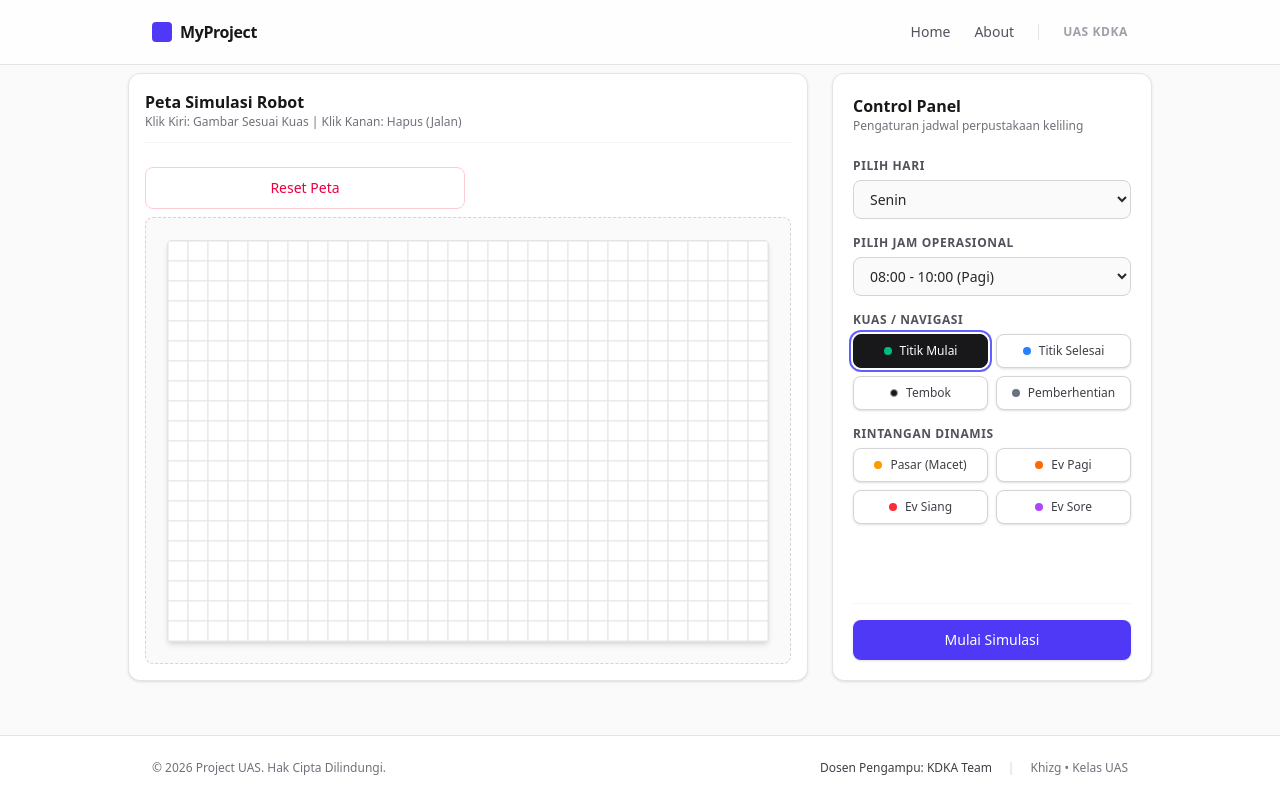
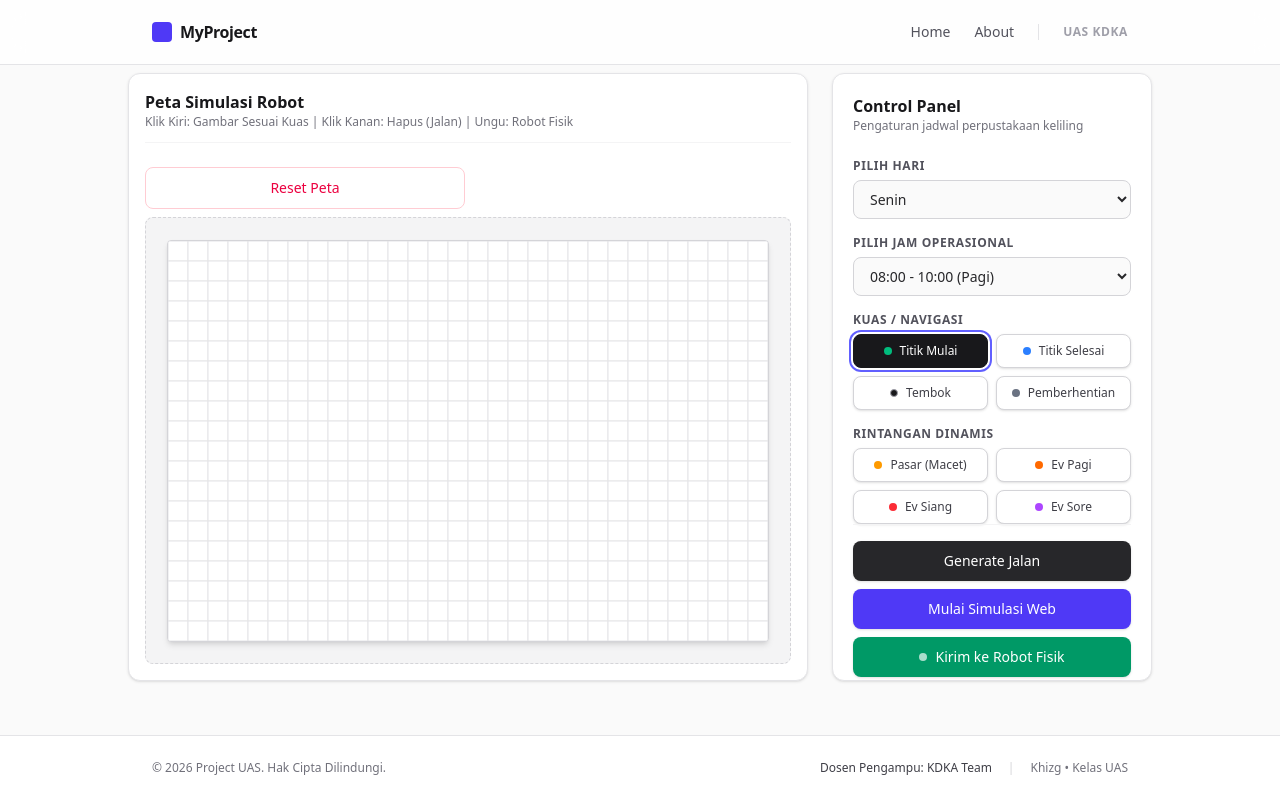
Before and after one commit to Tapolta/Tugas-UAS-KDKA, a Flask app: page /main-map in a window 1280 px wide. Run offline with Flask 3, Linux system fonts and the light colour scheme; data that the repository does not hold is empty.

Commit message:
jadi rute jalan dan simulasi web

```diff
--- a/app/routes.py
+++ b/app/routes.py
@@ -3,81 +3,141 @@ from app.services.router_service import RouterService
 
 simulation_bp = Blueprint('simulation', __name__)
 
+# --- STATE MEMORI SEMENTARA UNTUK ROBOT FISIK ---
+# Catatan: Pada aplikasi produksi, data ini idealnya disimpan di database/Redis
+robot_physical_state = {
+    "status": "idle",          # "idle" atau "running"
+    "rute_penuh": [],          # Menyimpan koordinat rute aktif [[x,y], [x,y], ...]
+    "posisi_sekarang": None,   # Koordinat [x, y] saat ini
+    "jalan_dilewati": []       # Koordinat rute yang sudah berhasil dibersihkan/dilewati
+}
+
 @simulation_bp.route('/')
 def landing():
-	return render_template('landing.html')
+    return render_template('landing.html')
 
 @simulation_bp.route('/main-map')
 def main_map():
-	return render_template('main_map.html')
+    return render_template('main_map.html')
 
+# 1. API GENERATE RUTE SIMULASI WEB (Kode Asli Kamu)
 @simulation_bp.route('/api/simulasi', methods=['POST'])
 def simulasi_rute():
-	data = request.get_json()
-	if not data:
-		return jsonify({"status": "error", "message": "Malformasi data JSON tidak valid."}), 400
+    data = request.get_json()
+    if not data:
+        return jsonify({"status": "error", "message": "Malformasi data JSON tidak valid."}), 400
 
-	hari = data.get('hari')
-	jam = data.get('jam')
-	peta = data.get('peta')
+    hari = data.get('hari')
+    jam = data.get('jam')
+    peta = data.get('peta')
 
-	if not all([hari, jam, peta]):
-		return jsonify({"status": "error", "message": "Parameter tidak lengkap."}), 400
+    if not all([hari, jam, peta]):
+        return jsonify({"status": "error", "message": "Parameter tidak lengkap."}), 400
 
-	titik_mulai = None
-	titik_selesai = None
-	daftar_pemberhentian = []
+    titik_mulai = None
+    titik_selesai = None
+    daftar_pemberhentian = []
 
-	for col_idx, col in enumerate(peta):
-		for row_idx, value in enumerate(col):
-			if value == RouterService.START_NODE:
-				titik_mulai = (col_idx, row_idx)
-			elif value == RouterService.GOAL_NODE:
-				titik_selesai = (col_idx, row_idx)
-			elif value == RouterService.STATION:
-				daftar_pemberhentian.append((col_idx, row_idx))
+    for col_idx, col in enumerate(peta):
+        for row_idx, value in enumerate(col):
+            if value == RouterService.START_NODE:
+                titik_mulai = (col_idx, row_idx)
+            elif value == RouterService.GOAL_NODE:
+                titik_selesai = (col_idx, row_idx)
+            elif value == RouterService.STATION:
+                daftar_pemberhentian.append((col_idx, row_idx))
 
-	if not titik_mulai or not titik_selesai:
-		return jsonify({"status": "error", "message": "Peta wajib memiliki minimal 1 Titik Mulai dan 1 Titik Selesai!"}), 400
+    if not titik_mulai or not titik_selesai:
+        return jsonify({"status": "error", "message": "Peta wajib memiliki minimal 1 Titik Mulai dan 1 Titik Selesai!"}), 400
 
-	try:
-		active_weights = RouterService.get_obstacle_weights(hari, jam)
-		rute_penuh = []
-		posisi_sekarang = titik_mulai
+    try:
+        active_weights = RouterService.get_obstacle_weights(hari, jam)
+        rute_penuh = []
+        posisi_sekarang = titik_mulai
 
-		while daftar_pemberhentian:
-			terdekat = None
-			jarak_terpendek = float('inf')
-			rute_terpilih = []
+        while daftar_pemberhentian:
+            terdekat = None
+            jarak_terpendek = float('inf')
+            rute_terpilih = []
 
-			for stasiun in daftar_pemberhentian:
-				rute_uji = RouterService.find_shortest_path(peta, posisi_sekarang, stasiun, active_weights)
-				if rute_uji and len(rute_uji) < jarak_terpendek:
-					jarak_terpendek = len(rute_uji)
-					terdekat = stasiun
-					rute_terpilih = rute_uji
+            for stasiun in daftar_pemberhentian:
+                rute_uji = RouterService.find_shortest_path(peta, posisi_sekarang, stasiun, active_weights)
+                if rute_uji and len(rute_uji) < jarak_terpendek:
+                    jarak_terpendek = len(rute_uji)
+                    terdekat = stasiun
+                    rute_terpilih = rute_uji
 
-			if not terdekat:
-				return jsonify({"status": "error", "message": "Ada titik pemberhentian yang terblokir!"}), 422
+            if not terdekat:
+                return jsonify({"status": "error", "message": "Ada titik pemberhentian yang terblokir!"}), 422
 
-			if rute_penuh:
-				rute_penuh.extend(rute_terpilih[1:])
-			else:
-				rute_penuh.extend(rute_terpilih)
+            if rute_penuh:
+                rute_penuh.extend(rute_terpilih[1:])
+            else:
+                rute_penuh.extend(rute_terpilih)
 
-			posisi_sekarang = terdekat
-			daftar_pemberhentian.remove(terdekat)
+            posisi_sekarang = terdekat
+            daftar_pemberhentian.remove(terdekat)
 
-		rute_ke_finish = RouterService.find_shortest_path(peta, posisi_sekarang, titik_selesai, active_weights)
-		if not rute_ke_finish:
-			return jsonify({"status": "error", "message": "Rute menuju titik selesai terblokir!"}), 422
+        rute_ke_finish = RouterService.find_shortest_path(peta, posisi_sekarang, titik_selesai, active_weights)
+        if not rute_ke_finish:
+            return jsonify({"status": "error", "message": "Rute menuju titik selesai terblokir!"}), 422
 
-		if rute_penuh:
-			rute_penuh.extend(rute_ke_finish[1:])
-		else:
-			rute_penuh.extend(rute_ke_finish)
+        if rute_penuh:
+            rute_penuh.extend(rute_ke_finish[1:])
+        else:
+            rute_penuh.extend(rute_ke_finish)
 
-		return jsonify({"status": "success", "rute": rute_penuh}), 200
+        return jsonify({"status": "success", "rute": rute_penuh}), 200
 
-	except Exception as e:
-		return jsonify({"status": "error", "message": f"Kegagalan sistem internal: {str(e)}"}), 500
+    except Exception as e:
+        return jsonify({"status": "error", "message": f"Kegagalan sistem internal: {str(e)}"}), 500
+
+
+# 2. API BARU: MENERIMA/MENYIAPKAN RUTE UNTUK ROBOT FISIK
+@simulation_bp.route('/api/robot/siapkan-rute', methods=['POST'])
+def siapkan_rute_fisik():
+    data = request.get_json()
+    if not data or 'rute' not in data:
+        return jsonify({"status": "error", "message": "Data rute tidak ditemukan."}), 400
+
+    rute = data.get('rute')
+    if not rute or len(rute) == 0:
+        return jsonify({"status": "error", "message": "Rute kosong."}), 400
+
+    # Reset dan set state robot fisik ke posisi awal rute
+    robot_physical_state["rute_penuh"] = rute
+    robot_physical_state["posisi_sekarang"] = rute[0]
+    robot_physical_state["jalan_dilewati"] = [rute[0]]
+    robot_physical_state["status"] = "running" # Otomatis aktif/bisa di-fetch ESP32
+
+    return jsonify({"status": "success", "message": "Rute berhasil diunggah ke server backend!"}), 200
+
+
+# 3. API BARU: POLLING STATUS UNTUK CANVAS JAVASCRIPT FRONTEND
+@simulation_bp.route('/api/robot/status', methods=['GET'])
+def ambil_status_robot():
+    # Mengembalikan koordinat aktual robot fisik agar digambar sebagai lingkaran ungu di web
+    return jsonify({
+        "status": robot_physical_state["status"],
+        "posisi_sekarang": robot_physical_state["posisi_sekarang"],
+        "jalan_dilewati": robot_physical_state["jalan_dilewati"]
+    }), 200
+
+
+# 4. API TAMBAHAN (OPSIONAL): UNTUK ESP32/HARDWARE UPDATE KOORDINATNYA
+@simulation_bp.route('/api/robot/update-posisi', methods=['POST'])
+def update_posisi_dari_hardware():
+    data = request.get_json()
+    posisi = data.get('posisi') # Kirim format [col, row] dari ESP32
+
+    if posisi:
+        robot_physical_state["posisi_sekarang"] = posisi
+        if posisi not in robot_physical_state["jalan_dilewati"]:
+            robot_physical_state["jalan_dilewati"].append(posisi)
+
+        # Jika koordinat saat ini sudah menyentuh titik koordinat terakhir rute
+        if posisi == robot_physical_state["rute_penuh"][-1]:
+            robot_physical_state["status"] = "idle"
+
+        return jsonify({"status": "success"}), 200
+    return jsonify({"status": "error", "message": "Koordinat tidak valid"}), 400
--- a/app/static/css/style.css
+++ b/app/static/css/style.css
@@ -11,6 +11,8 @@
     --color-orange-500: oklch(70.5% 0.213 47.604);
     --color-amber-500: oklch(76.9% 0.188 70.08);
     --color-emerald-500: oklch(69.6% 0.17 162.48);
+    --color-emerald-600: oklch(59.6% 0.145 163.225);
+    --color-emerald-700: oklch(50.8% 0.118 165.612);
     --color-blue-500: oklch(62.3% 0.214 259.815);
     --color-indigo-500: oklch(58.5% 0.233 277.117);
     --color-indigo-600: oklch(51.1% 0.262 276.966);
@@ -18,9 +20,9 @@
     --color-purple-500: oklch(62.7% 0.265 303.9);
     --color-rose-50: oklch(96.9% 0.015 12.422);
     --color-rose-200: oklch(89.2% 0.058 10.001);
-    --color-rose-500: oklch(64.5% 0.246 16.439);
     --color-rose-600: oklch(58.6% 0.253 17.585);
     --color-gray-500: oklch(55.1% 0.027 264.364);
+    --color-gray-800: oklch(27.8% 0.033 256.848);
     --color-zinc-50: oklch(98.5% 0 0);
     --color-zinc-100: oklch(96.7% 0.001 286.375);
     --color-zinc-200: oklch(92% 0.004 286.32);
@@ -34,7 +36,6 @@
     --color-white: #fff;
     --spacing: 0.25rem;
     --container-xs: 20rem;
-    --container-sm: 24rem;
     --container-5xl: 64rem;
     --text-xs: 0.75rem;
     --text-xs--line-height: calc(1 / 0.75);
@@ -47,6 +48,8 @@
     --radius-lg: 0.5rem;
     --radius-xl: 0.75rem;
     --ease-out: cubic-bezier(0, 0, 0.2, 1);
+    --animate-ping: ping 1s cubic-bezier(0, 0, 0.2, 1) infinite;
+    --animate-pulse: pulse 2s cubic-bezier(0.4, 0, 0.6, 1) infinite;
     --blur-md: 12px;
     --default-transition-duration: 150ms;
     --default-transition-timing-function: cubic-bezier(0.4, 0, 0.2, 1);
@@ -319,6 +298,9 @@
   }
   .animate-fade-in {
     animation: fadeIn 0.5s ease-out forwards;
+  }
+  .animate-pulse {
+    animation: var(--animate-pulse);
   }
   .cursor-crosshair {
     cursor: crosshair;
@@ -445,6 +404,9 @@
   .bg-emerald-500 {
     background-color: var(--color-emerald-500);
   }
+  .bg-emerald-600 {
+    background-color: var(--color-emerald-600);
+  }
   .bg-gray-500 {
     background-color: var(--color-gray-500);
   }
@@ -475,8 +434,14 @@
   .bg-zinc-50 {
     background-color: var(--color-zinc-50);
   }
+  .bg-zinc-100 {
+    background-color: var(--color-zinc-100);
+  }
   .bg-zinc-200 {
     background-color: var(--color-zinc-200);
+  }
+  .bg-zinc-800 {
+    background-color: var(--color-zinc-800);
   }
   .bg-zinc-900 {
     background-color: var(--color-zinc-900);
@@ -650,6 +612,13 @@
       color: var(--color-white);
     }
   }
+  .hover\:bg-emerald-700 {
+    &:hover {
+      @media (hover: hover) {
+        background-color: var(--color-emerald-700);
+      }
+    }
+  }
   .hover\:bg-indigo-700 {
     &:hover {
       @media (hover: hover) {
@@ -668,6 +637,13 @@
     &:hover {
       @media (hover: hover) {
         background-color: var(--color-zinc-50);
+      }
+    }
+  }
+  .hover\:bg-zinc-900 {
+    &:hover {
+      @media (hover: hover) {
+        background-color: var(--color-zinc-900);
       }
     }
   }
--- a/app/templates/main_map.html
+++ b/app/templates/main_map.html
@@ -7,7 +7,7 @@
     <div class="flex flex-col gap-2 border-b border-zinc-100 pb-3 mb-4">
       <div>
         <h2 class="font-semibold text-zinc-900">Peta Simulasi Robot</h2>
-        <p class="text-xs text-zinc-500">Klik Kiri: Gambar Sesuai Kuas | Klik Kanan: Hapus (Jalan)</p>
+        <p class="text-xs text-zinc-500">Klik Kiri: Gambar Sesuai Kuas | Klik Kanan: Hapus (Jalan) | Ungu: Robot Fisik</p>
       </div>
     </div>
 
@@ -18,8 +18,8 @@
       Reset Peta
     </button>
 
-    <div class="flex-1 flex items-center justify-center bg-zinc-50 rounded-lg border border-dashed border-zinc-300 relative overflow-hidden">
-      <canvas id="simulasiCanvas" width="600" height="400" class="bg-white shadow-md rounded border border-zinc-200 cursor-crosshair"></canvas>
+    <div class="flex-1 flex items-center justify-center bg-zinc-100 rounded-lg border border-dashed border-zinc-300 relative overflow-hidden">
+      <canvas id="simulasiCanvas" width="600" height="400" class="bg-white shadow-md rounded border border-zinc-300 cursor-crosshair"></canvas>
     </div>
   </div>
 
@@ -88,9 +88,15 @@
       </div>
     </div>
 
-    <div class="pt-4 border-t border-zinc-100">
+    <div class="pt-4 border-t border-zinc-100 flex flex-col gap-2">
+      <button id="btnGenerate" class="w-full bg-zinc-800 hover:bg-zinc-900 text-white font-medium py-2.5 px-4 rounded-lg shadow-sm transition flex items-center justify-center gap-2 text-sm">
+        Generate Jalan
+      </button>
       <button id="btnSimulasi" class="w-full bg-indigo-600 hover:bg-indigo-700 text-white font-medium py-2.5 px-4 rounded-lg shadow-sm transition flex items-center justify-center gap-2 text-sm">
-        Mulai Simulasi
+        Mulai Simulasi Web
+      </button>
+      <button id="btnRobotFisik" class="w-full bg-emerald-600 hover:bg-emerald-700 text-white font-medium py-2.5 px-4 rounded-lg shadow-sm transition flex items-center justify-center gap-2 text-sm">
+        <span class="h-2 w-2 rounded-full bg-white animate-pulse"></span> Kirim ke Robot Fisik
       </button>
     </div>
   </div>
@@ -98,7 +104,8 @@
 
 <script>
   const RESOLUTION = 20;
-  const ROUTE_COLOR = '#10b981';
+  const ROUTE_COLOR = '#06b6d4'; // Warna Rute (Cyan)
+  const PASSED_COLOR = '#e2e8f0'; // Warna jalan yang sudah dilewati robot fisik (Slate 200)
 
   const TILE_CONFIG = {
     0: { color: '#ffffff', isUnique: false },
@@ -108,14 +115,16 @@
     4: { color: '#f97316', isUnique: false },
     5: { color: '#ef4444', isUnique: false },
     6: { color: '#a855f7', isUnique: false },
-    7: { color: '#10b981', isUnique: true  },
-    8: { color: '#3b82f6', isUnique: true  }
+    7: { color: '#10b981', isUnique: true  }, // Start
+    8: { color: '#3b82f6', isUnique: true  }  // Finish
   };
 
   const canvas = document.getElementById('simulasiCanvas');
   const ctx = canvas.getContext('2d');
   const btnReset = document.getElementById('btnReset');
+  const btnGenerate = document.getElementById('btnGenerate');
   const btnSimulasi = document.getElementById('btnSimulasi');
+  const btnRobotFisik = document.getElementById('btnRobotFisik');
   const toolButtons = document.querySelectorAll('.tool-btn');
   const selectHari = document.getElementById('selectHari');
   const selectJam = document.getElementById('selectJam');
@@ -126,6 +135,17 @@
   let grid = Array(COLS).fill(null).map(() => Array(ROWS).fill(0));
   let currentTool = 7;
 
+  // --- STATE ANIMASI SIMULASI WEB ---
+  let generatedRoute = [];
+  let isSimulating = false;
+  let simIndex = 0;
+  const ROBOT_SPEED = 150; // Kecepatan gerak (ms)
+  let simulationInterval = null; // Variabel baru pengontrol animasi
+
+  // --- STATE BARU UNTUK MONITORING ROBOT FISIK ---
+  let physicalRobotPos = null;
+  let jalanDilewati = [];
+
   function drawGrid() {
     ctx.clearRect(0, 0, canvas.width, canvas.height);
     for (let col = 0; col < COLS; col++) {
@@ -134,9 +154,15 @@
         ctx.rect(col * RESOLUTION, row * RESOLUTION, RESOLUTION, RESOLUTION);
 
         const tileType = grid[col][row];
-        ctx.fillStyle = TILE_CONFIG[tileType]?.color || '#ffffff';
+        const isPassed = jalanDilewati.some(([cx, rx]) => cx === col && rx === row);
+
+        if (isPassed && tileType !== 7 && tileType !== 8) {
+          ctx.fillStyle = PASSED_COLOR;
+        } else {
+          ctx.fillStyle = TILE_CONFIG[tileType]?.color || '#ffffff';
+        }
+
         ctx.fill();
-
         ctx.strokeStyle = '#e4e4e7';
         ctx.stroke();
       }
@@ -160,7 +186,56 @@
     });
   }
 
+  function drawRobot(col, row) {
+    ctx.fillStyle = '#6366f1';    // Indigo 500
+    ctx.strokeStyle = '#4f46e5';  // Border warna
+    ctx.lineWidth = 2;
+    ctx.beginPath();
+    // Gambar robot kotak
+    ctx.rect(col * RESOLUTION + 3, row * RESOLUTION + 3, RESOLUTION - 6, RESOLUTION - 6);
+    ctx.fill();
+    ctx.stroke();
+  }
+
+  function drawPhysicalRobot() {
+    if (!physicalRobotPos) return;
+    const [col, row] = physicalRobotPos;
+
+    ctx.fillStyle = '#a855f7';
+    ctx.strokeStyle = '#7c3aed';
+    ctx.lineWidth = 2;
+
+    ctx.beginPath();
+    ctx.arc(col * RESOLUTION + RESOLUTION / 2, row * RESOLUTION + RESOLUTION / 2, RESOLUTION / 3, 0, 2 * Math.PI);
+    ctx.fill();
+    ctx.stroke();
+  }
+
+  // Polling Status Robot ESP32 (Hanya jalan saat tidak simulasi web)
+  async function cekStatusRobotFisik() {
+    if (isSimulating) return;
+
+    try {
+      const response = await fetch('/api/robot/status');
+      if (response.ok) {
+        const data = await response.json();
+        if (data.status === "running") {
+          physicalRobotPos = data.posisi_sekarang;
+          jalanDilewati = data.jalan_dilewati;
+
+          drawGrid();
+          drawRoute(generatedRoute);
+          drawPhysicalRobot();
+        }
+      }
+    } catch (error) {
+      console.error("Gagal polling ESP32:", error);
+    }
+  }
+  setInterval(cekStatusRobotFisik, 500);
+
   function handleDrawEvent(e) {
+    if (isSimulating) return;
     const rect = canvas.getBoundingClientRect();
     const col = Math.floor((e.clientX - rect.left) / RESOLUTION);
     const row = Math.floor((e.clientY - rect.top) / RESOLUTION);
@@ -178,6 +253,7 @@
     }
   }
 
+  // --- KONTROL TOMBOL UI ---
   toolButtons.forEach(button => {
     button.addEventListener('click', () => {
       toolButtons.forEach(btn => {
@@ -195,11 +271,18 @@
   canvas.addEventListener('contextmenu', e => e.preventDefault());
 
   btnReset.addEventListener('click', () => {
+    isSimulating = false;
+    clearInterval(simulationInterval);
+    generatedRoute = [];
+    physicalRobotPos = null;
+    jalanDilewati = [];
     grid = Array(COLS).fill(null).map(() => Array(ROWS).fill(0));
     drawGrid();
   });
 
-  btnSimulasi.addEventListener('click', async () => {
+  btnGenerate.addEventListener('click', async () => {
+    isSimulating = false;
+    clearInterval(simulationInterval);
     const payload = { hari: selectHari.value, jam: selectJam.value, peta: grid };
 
     try {
@@ -212,8 +295,9 @@
       const result = await response.json();
 
       if (response.ok) {
+        generatedRoute = result.rute;
         drawGrid();
-        drawRoute(result.rute);
+        drawRoute(generatedRoute);
       } else {
         alert(`Error dari server: ${result.message}`);
       }
@@ -222,6 +306,74 @@
     }
   });
 
+  // --- LOGIKA ANIMASI YANG SUDAH DIPERBAIKI (MENGGUNAKAN SETINTERVAL) ---
+  btnSimulasi.addEventListener('click', () => {
+    if (!generatedRoute || generatedRoute.length === 0) {
+      alert("Silakan klik 'Generate Jalan' terlebih dahulu sebelum memulai simulasi!");
+      return;
+    }
+
+    if (isSimulating) return; // Mencegah klik berulang saat animasi jalan
+
+    console.log("Animasi web dimulai...");
+    isSimulating = true;
+    simIndex = 0;
+
+    // Bersihkan interval lama jika ada
+    if (simulationInterval) clearInterval(simulationInterval);
+
+    // Jalankan pergerakan robot setiap ROBOT_SPEED (150ms)
+    simulationInterval = setInterval(() => {
+      // 1. Cek apakah robot sudah di tujuan
+      if (simIndex >= generatedRoute.length) {
+        clearInterval(simulationInterval);
+        isSimulating = false;
+
+        // Render final map agar bersih
+        drawGrid();
+        drawRoute(generatedRoute);
+        alert("Simulasi Selesai! Kotak robot telah mencapai tujuan.");
+        return;
+      }
+
+      // 2. Render Peta dan Rute Biru
+      drawGrid();
+      drawRoute(generatedRoute);
+
+      // 3. Render Robot Ungu/Indigo di posisinya saat ini
+      const [currCol, currRow] = generatedRoute[simIndex];
+      drawRobot(currCol, currRow);
+
+      // 4. Lanjut ke langkah selanjutnya
+      simIndex++;
+    }, ROBOT_SPEED);
+  });
+
+  btnRobotFisik.addEventListener('click', async () => {
+    if (!generatedRoute || generatedRoute.length === 0) {
+      alert("Silakan klik 'Generate Jalan' terlebih dahulu sebelum mengirim rute!");
+      return;
+    }
+
+    try {
+      const response = await fetch('/api/robot/siapkan-rute', {
+        method: 'POST',
+        headers: { 'Content-Type': 'application/json' },
+        body: JSON.stringify({ rute: generatedRoute })
+      });
+
+      if (response.ok) {
+        alert("Rute berhasil diunggah! Silakan nyalakan ESP32 Robot Fisik Anda.");
+      } else {
+        const errorData = await response.json();
+        alert(`Gagal mengunggah rute: ${errorData.message}`);
+      }
+    } catch (error) {
+      console.error("Koneksi gagal saat unggah rute:", error);
+    }
+  });
+
+  // Render awal canvas saat halaman dimuat
   drawGrid();
 </script>
 {% endblock %}
```
Also changed, not shown: other parts of app/static/css/style.css (+11 -53 lines).
